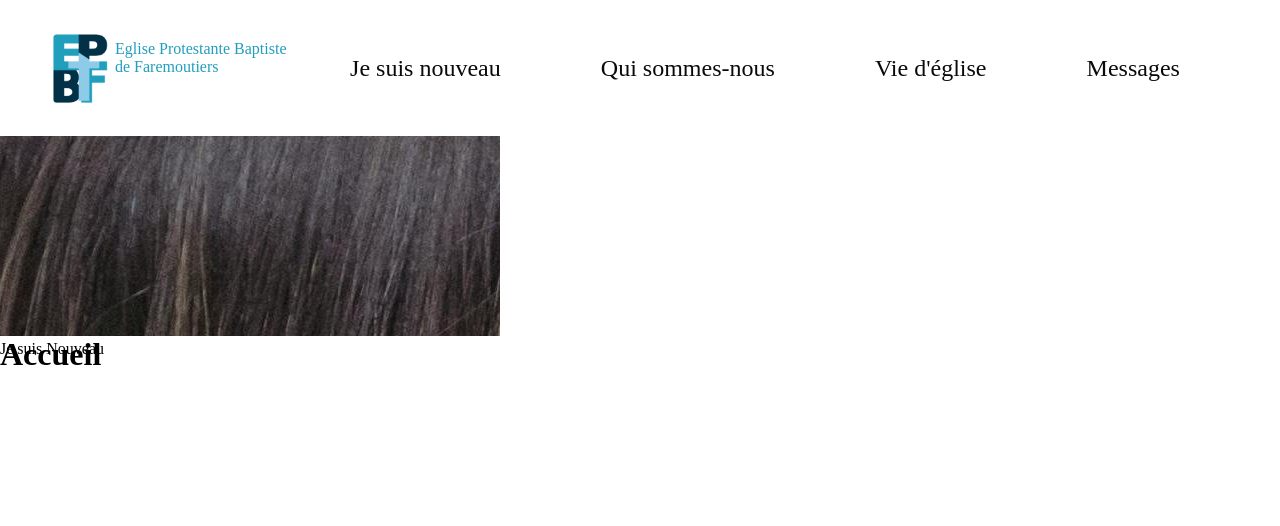
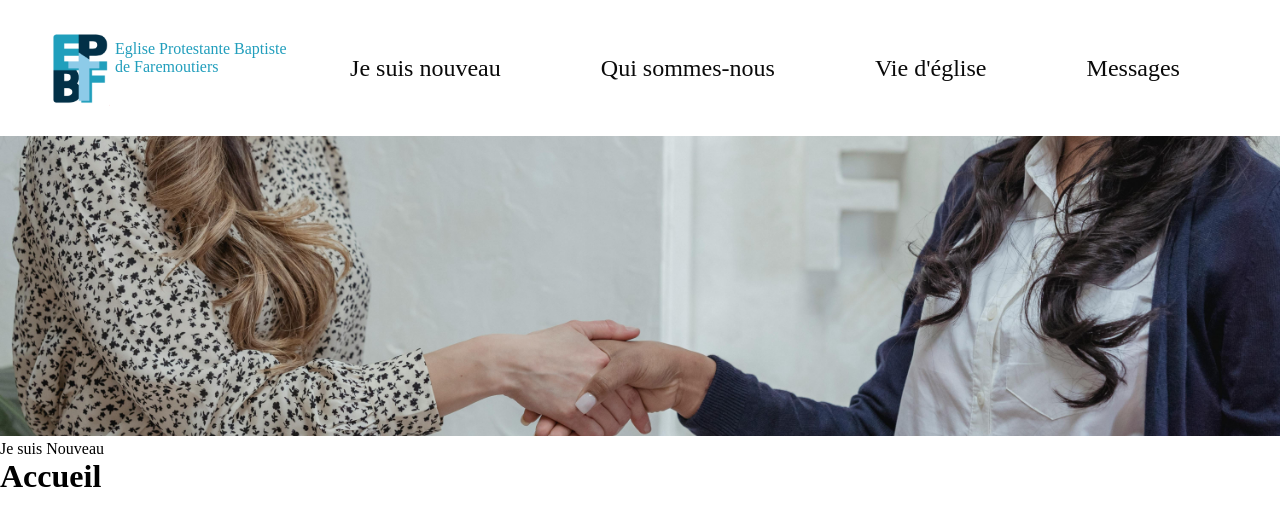
Before and after one commit to MarieRodiet/epbf, a React (Create React App) app in the folder epbf/: page / in a window 1280 px wide. Shown: the top 526 px of the page. Built offline with nearby package versions, Linux system fonts and the light colour scheme.

Commit message:
fix bandeau style

```diff
--- a/epbf/src/components/Bandeau.js
+++ b/epbf/src/components/Bandeau.js
@@ -1,11 +1,12 @@
 const Bandeau = ({ pictureFile, titre }) => {
 	return (
 		<div className="bandeau">
-			<img className="bandeau-img"
+			<img
+				className="bandeau-img"
 				src={pictureFile}
 				alt={titre}
 			/>
-            <p>{titre}</p>
+			<p className="bandeau-titre">{titre}</p>
 		</div>
 	);
 };
--- a/epbf/src/style/components/bandeau.scss
+++ b/epbf/src/style/components/bandeau.scss
@@ -1,10 +1,10 @@
 .bandeau {
-	width: 100%;
-	height: 200px;
 	&-img {
-		object-fit: none;
-		object-position: 10% 20%;
-		height: 200px;
-		width: 500px;
+		object-fit: cover;
+		object-position: 20% 80%;
+		height: 300px;
+		width: 100%;
+	}
+	&-titre {
 	}
 }
```
